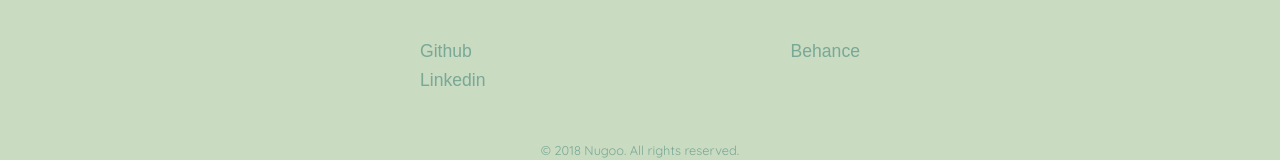
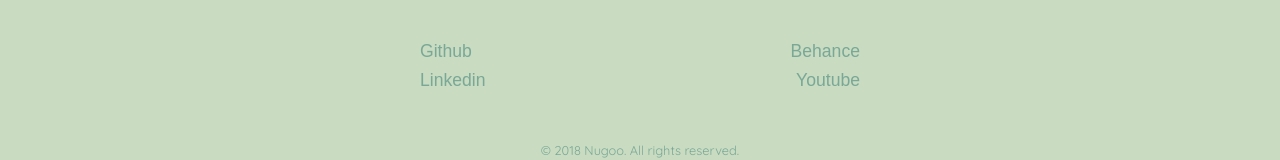
Before and after one commit to nugoo1/portfolio-website, a React (Create React App) app: page /work in a window 1280 px wide. Shown: the part 3983-4143 px from the top of the page. Built offline with nearby package versions, Linux system fonts and the light colour scheme; a web font is replaced by a local one.

Commit message:
Add youtube link to footer

```diff
--- a/src/components/Footer.js
+++ b/src/components/Footer.js
@@ -11,6 +11,8 @@ export const Footer = () => (
                 </Col>
                 <Col xs="6">
                     <a href="https://www.behance.net/nuwan_gec8b" target="_blank"><h4 className="footer-link right">Behance</h4></a>
+                    <a href="https://www.youtube.com/channel/UC0t8LfpySG8g6EuGKczVpvg" target="_blank"><h4 className="footer-link right">Youtube</h4></a>
+
                 </Col>
             </Container>
         </Row>
```
